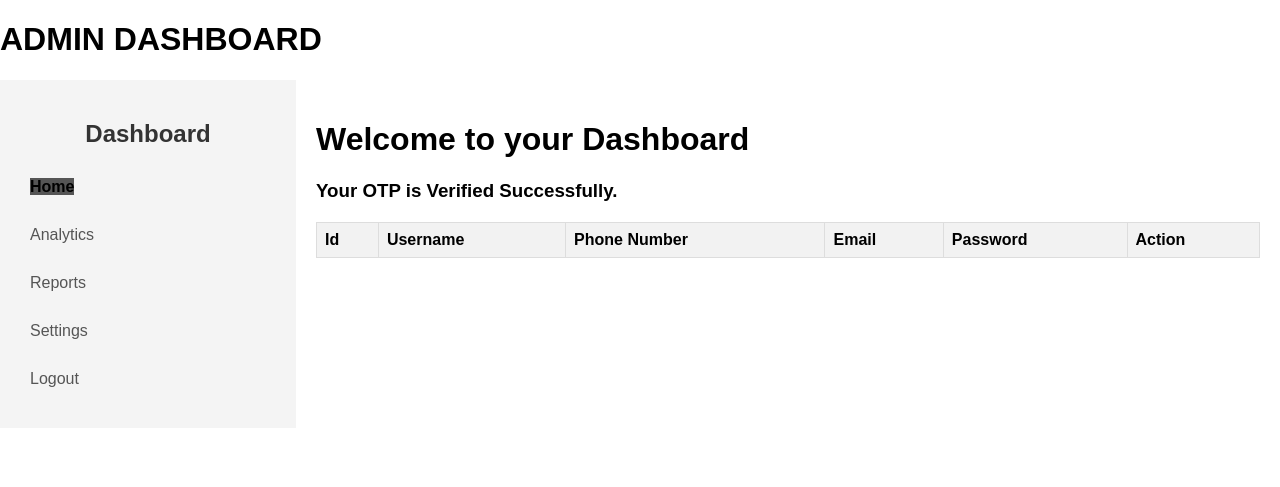
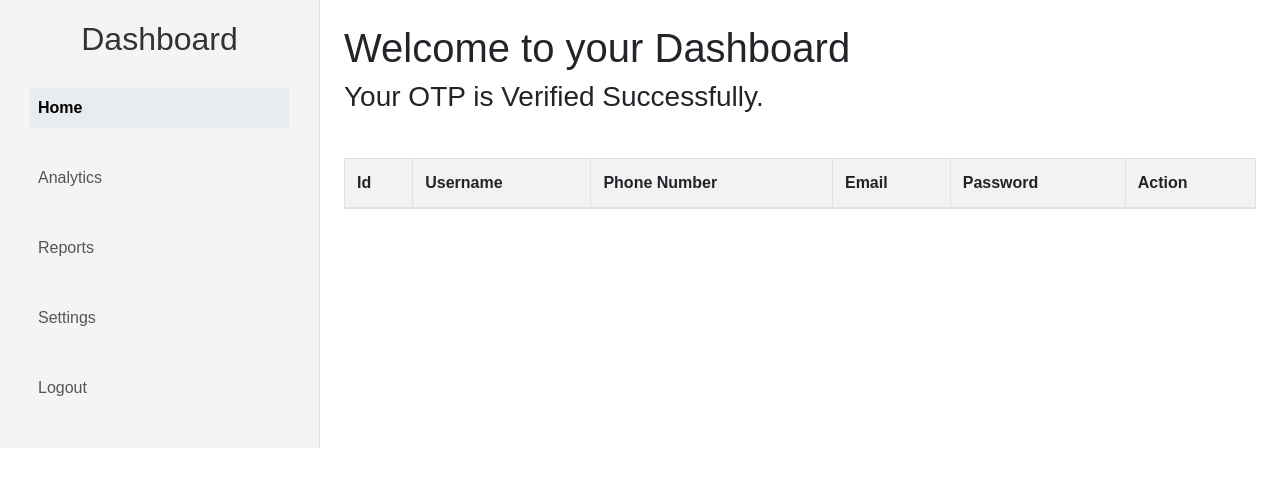
Before and after one commit to jalpa710p/excel1, a Django app: page /dashboard/ in a window 1280 px wide. Shown: the top 487 px of the page. Run offline with Django 4.2, Linux system fonts and the light colour scheme; data that the repository does not hold is empty; some libraries are stand-ins or nearby versions.

Commit message:
form update

```diff
--- a/excelapp/views.py
+++ b/excelapp/views.py
@@ -140,10 +140,8 @@ def e_otp(request):
             otp4 = request.POST.get('otp4')
 
             user_otp = otp1 + otp2 + otp3 + otp4
-            print("email_user_otp = ", user_otp)
-            print(type(user_otp))
-
-
+            request.session = ['email']
+            print("Email_otp::", e_otp)
 
             if user_otp == obj.email_otp:
                 otp_time = 3
--- a/templates/dashboard.html
+++ b/templates/dashboard.html
@@ -3,24 +3,15 @@
 <head>
     <meta charset="UTF-8">
     <meta name="viewport" content="width=device-width, initial-scale=1.0">
-    <title> Admin Dashboard</title>
+    <title>Admin Dashboard</title>
     {% load static %}
-    <link rel="stylesheet" href="/static/css.css"> <!-- Link to your CSS file -->
+    <link rel="stylesheet" href="https://maxcdn.bootstrapcdn.com/bootstrap/4.5.2/css/bootstrap.min.css">
+    <link rel="stylesheet" href="{% static 'css.css' %}"> <!-- Link to your custom CSS file if any -->
     <style>
-        body {
-            font-family: Arial, sans-serif;
-            margin: 0;
-            padding: 0;
-        }
-
-        .dashboard {
-            display: flex;
-        }
-
         .sidebar {
-            width: 20%;
             background-color: #f4f4f4;
             padding: 20px;
+            border-right: 1px solid #ddd;
         }
 
         .sidebar h2 {
@@ -41,60 +32,58 @@
         .sidebar ul li a {
             text-decoration: none;
             color: #555;
+            display: block;
+            padding: 8px;
         }
 
         .sidebar ul li a.active {
             font-weight: bold;
             color: #000;
+            background-color: #e9ecef;
         }
 
-        .main-content {
-            flex: 1;
-            padding: 20px;
+        .table-action-btns a {
+            text-decoration: none;
+            margin-right: 5px;
         }
 
-        table {
-            width: 100%;
-            border-collapse: collapse;
-            border: 1px solid #ddd;
+        .table-action-btns button {
+            border: none;
+            border-radius: 4px;
+            padding: 6px 12px;
+            color: #fff;
+            cursor: pointer;
         }
 
-        th, td {
-            border: 1px solid #ddd;
-            padding: 8px;
-            text-align: left;
+        .table-action-btns .btn-view {
+            background-color: #007bff;
         }
 
-        th {
-            background-color: #f2f2f2;
+        .table-action-btns .btn-edit {
+            background-color: #28a745;
         }
 
-        tr:nth-child(even) {
-            background-color: #f2f2f2;
+        .table-action-btns .btn-delete {
+            background-color: #dc3545;
         }
 
-        tr:hover {
-            background-color: #ddd;
+        .table-action-btns .btn-view:hover {
+            background-color: #0056b3;
         }
 
-        a.button {
-            text-decoration: none;
-            padding: 6px 12px;
-            background-color: #007bff;
-            color: #fff;
-            border: none;
-            border-radius: 4px;
+        .table-action-btns .btn-edit:hover {
+            background-color: #218838;
         }
 
-        a.button:hover {
-            background-color: #0056b3;
+        .table-action-btns .btn-delete:hover {
+            background-color: #c82333;
         }
     </style>
 </head>
 <body>
-    <h1>ADMIN DASHBOARD</h1>
-    <div class="dashboard">
-        <div class="sidebar">
+    <div class="container-fluid">
+        <div class="row">
+            <nav class="col-md-3 sidebar">
                 <h2>Dashboard</h2>
                 <ul>
                     <li><a href="{% url 'form' %}" class="active">Home</a></li>
@@ -103,12 +92,12 @@
                     <li><a href="#">Settings</a></li>
                     <li><a href="#">Logout</a></li>
                 </ul>
-        </div>
-        <div class="main-content">
+            </nav>
+            <main class="col-md-9 main-content p-4">
                 <h1>Welcome to your Dashboard</h1>
                 <h3>Your OTP is Verified Successfully.</h3>
-            <!-- Your content goes here -->
-            <table>
+                <div class="table-responsive mt-4">
+                    <table class="table table-bordered">
                         <thead>
                             <tr>
                                 <th>Id</th>
@@ -127,17 +116,23 @@
                                 <td>{{ i.phone_number }}</td>
                                 <td>{{ i.email }}</td>
                                 <td>{{ i.password }}</td>
-                        <td>
-                            <a href = "{% url 'view' id=i.id %}"><button>View</button></a>
-                            <a href = "{% url 'edit' id=i.id %}"><button>Edit</button></a>
-                            <a href = "{% url 'delete' id=i.id %}"><button>Delete</button></a>
+                                <td class="table-action-btns">
+                                    <a href="{% url 'view' id=i.id %}" class="btn-view"><button>View</button></a>
+                                    <a href="{% url 'edit' id=i.id %}" class="btn-edit"><button>Edit</button></a>
+                                    <a href="{% url 'delete' id=i.id %}" class="btn-delete"><button>Delete</button></a>
                                 </td>
-
                             </tr>
                             {% endfor %}
                         </tbody>
                     </table>
                 </div>
+            </main>
         </div>
+    </div>
+
+    <!-- Bootstrap JS and dependencies -->
+    <script src="https://code.jquery.com/jquery-3.5.1.slim.min.js"></script>
+    <script src="https://cdn.jsdelivr.net/npm/@popperjs/core@2.9.3/dist/umd/popper.min.js"></script>
+    <script src="https://maxcdn.bootstrapcdn.com/bootstrap/4.5.2/js/bootstrap.min.js"></script>
 </body>
 </html>
```
Also changed, not shown: templates/loginform.html (+26 -4 lines), templates/userdashboard.html (+23 -27 lines). Lines whose indentation alone changed are shown as unchanged.
